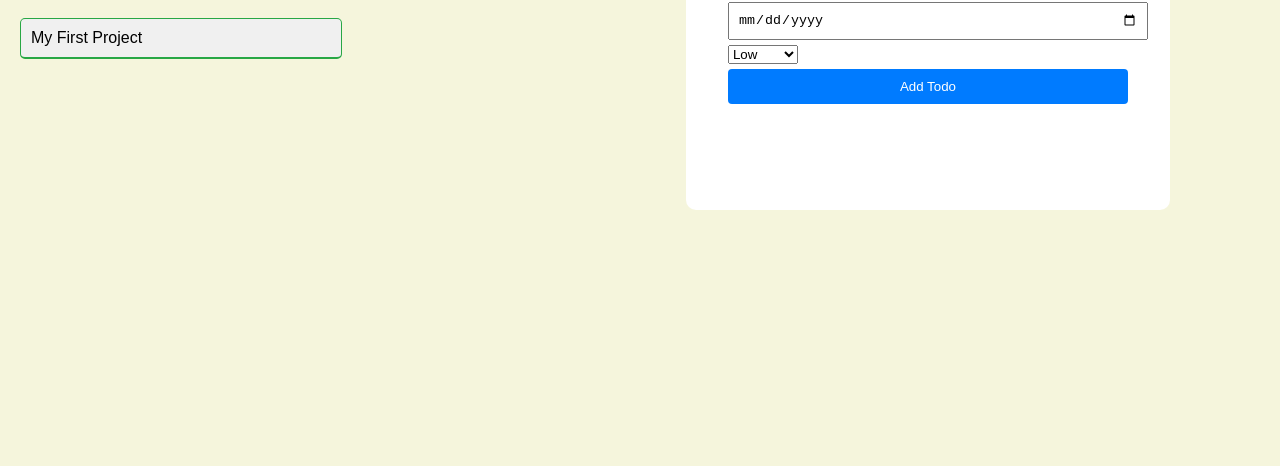
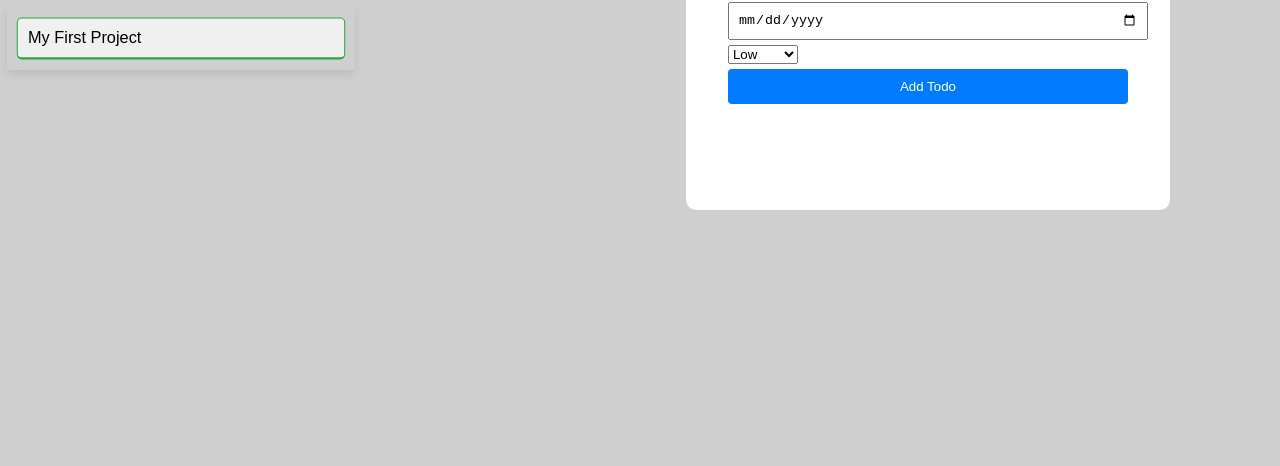
Before and after one commit to earnestabromjr/TOP-ToDo-List-App, a website built with webpack: page src/template.html in a window 1280 px wide. Shown: the part 334-800 px from the top of the page. Built offline with nearby package versions, Linux system fonts and the light colour scheme.

Commit message:
Moved css vars to root instead of body

```diff
--- a/src/style.css
+++ b/src/style.css
@@ -1,9 +1,12 @@
-body {
-    background: beige;
-    --bg-color: biege;
+:root {
+	box-sizing: border-box;
+	--bg-color: rgba(207, 207, 207);
 	--my-font: "Droid Sans", sans-serif;
 	--blue-btn-color: rgb(0, 123, 255);
-    font-family: "Adwaita Sans", sans-serif;
+}
+body {
+	background: var(--bg-color, beige);
+	font-family: var(--my-font, "Adwaita Sans", sans-serif);
 	box-sizing: border-box;
 	margin: 0;
 }
@@ -105,9 +108,6 @@ div#projects {
 	border-bottom: 2px solid #28a745;
 }
 
-.todo-list {
-}
-
 .todo-card {
 	background-color: white;
 	border: 1px solid #007bff;
@@ -124,7 +124,13 @@ div#projects {
 }
 
 form.add-todo-form > div {
+	margin: 1rem 0;
+	padding: 1rem 0;
 	justify-self: start;
+}
+form {
+	margin: 1rem;
+	padding: 1rem;
 }
 
 div#todos {
@@ -157,3 +163,15 @@ div#todos {
 	flex-direction: row;
 	background-color: var(--bg-color);
 }
+
+/* Animations */
+.project-card:hover {
+	transform: scale(1.02);
+	transition: transform 0.2s;
+	box-shadow: 0 4px 8px rgba(0, 0, 0, 0.1);
+}
+div#projects {
+	transform: scale(1.02);
+	transition: transform 0.2s;
+	box-shadow: 0 4px 8px rgba(0, 0, 0, 0.1);
+}
```
Lines whose indentation alone changed are shown as unchanged.
